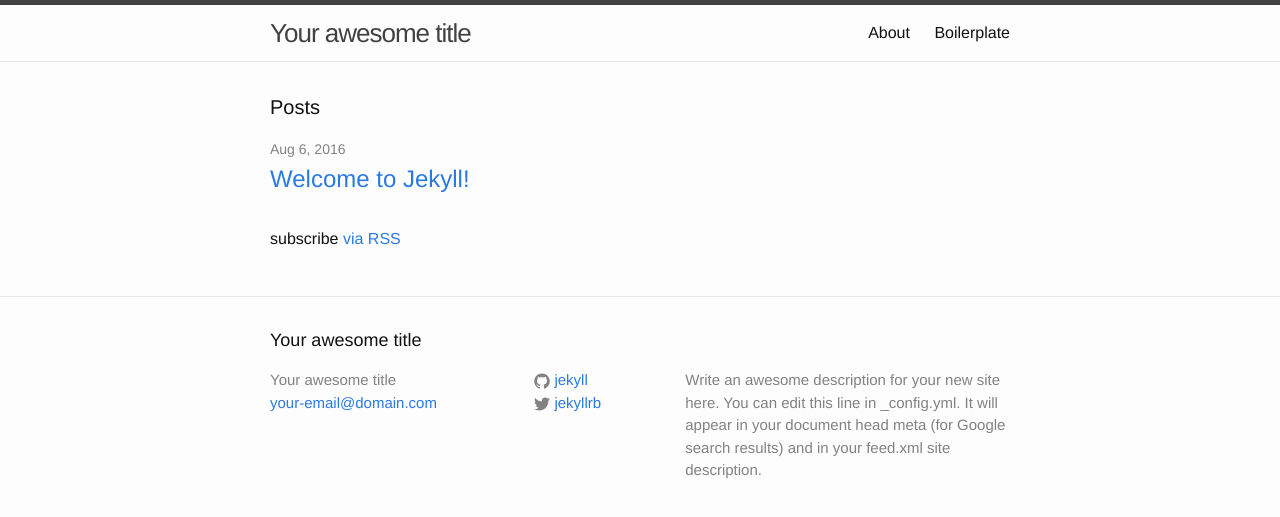
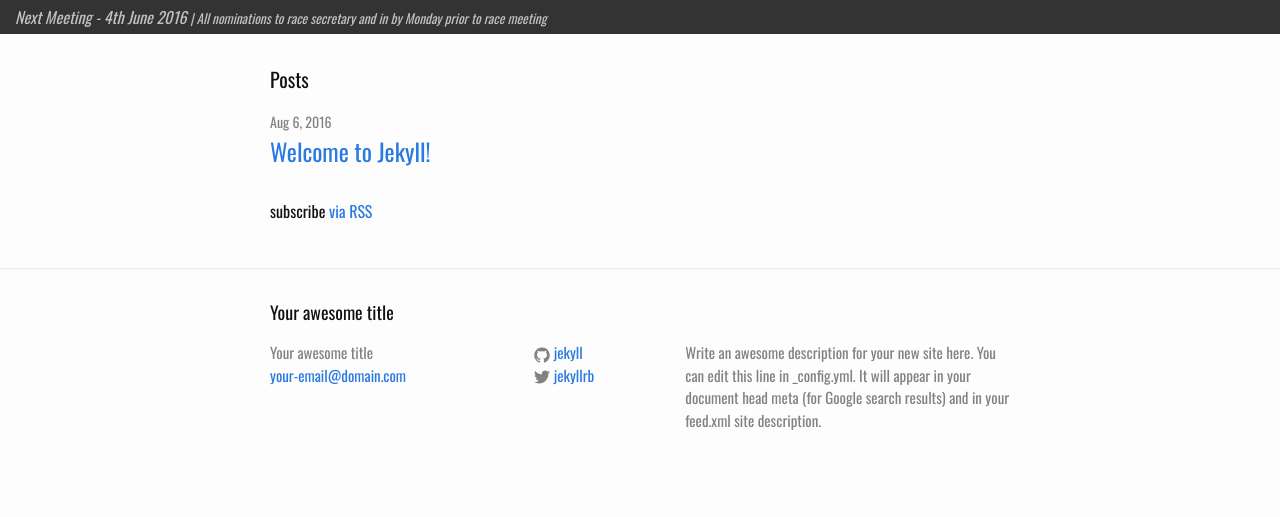
Before and after one commit to PatrickRoberts93/gs-refresh, a Jekyll site: the page built from index.html, in a window 1280 px wide. Shown: the top 517 px of the page. Built offline with Jekyll 4.4.1, drawn with Linux system fonts in a browser that asks for light colours.

Commit message:
next meeting status bar

```diff
--- a/_includes/head.html
+++ b/_includes/head.html
@@ -9,4 +9,5 @@
   <link rel="stylesheet" href="{{ "/css/main.css" | prepend: site.baseurl }}">
   <link rel="canonical" href="{{ page.url | replace:'index.html','' | prepend: site.baseurl | prepend: site.url }}">
   <link rel="alternate" type="application/rss+xml" title="{{ site.title }}" href="{{ "/feed.xml" | prepend: site.baseurl | prepend: site.url }}">
+  <link href="https://fonts.googleapis.com/css?family=Oswald:300,400,700" rel="stylesheet">
 </head>
--- a/_includes/header.html
+++ b/_includes/header.html
@@ -1,27 +1,5 @@
-<header class="site-header">
-
-  <div class="wrapper">
-
-    <a class="site-title" href="{{ site.baseurl }}/">{{ site.title }}</a>
-
-    <nav class="site-nav">
-      <a href="#" class="menu-icon">
-        <svg viewBox="0 0 18 15">
-          <path fill="#424242" d="M18,1.484c0,0.82-0.665,1.484-1.484,1.484H1.484C0.665,2.969,0,2.304,0,1.484l0,0C0,0.665,0.665,0,1.484,0 h15.031C17.335,0,18,0.665,18,1.484L18,1.484z"/>
-          <path fill="#424242" d="M18,7.516C18,8.335,17.335,9,16.516,9H1.484C0.665,9,0,8.335,0,7.516l0,0c0-0.82,0.665-1.484,1.484-1.484 h15.031C17.335,6.031,18,6.696,18,7.516L18,7.516z"/>
-          <path fill="#424242" d="M18,13.516C18,14.335,17.335,15,16.516,15H1.484C0.665,15,0,14.335,0,13.516l0,0 c0-0.82,0.665-1.484,1.484-1.484h15.031C17.335,12.031,18,12.696,18,13.516L18,13.516z"/>
-        </svg>
-      </a>
-
-      <div class="trigger">
-        {% for my_page in site.pages %}
-          {% if my_page.title %}
-          <a class="page-link" href="{{ my_page.url | prepend: site.baseurl }}">{{ my_page.title }}</a>
-          {% endif %}
-        {% endfor %}
-      </div>
-    </nav>
-
+<header class="header">
+  <div class="next-meeting">
+    <h4 class="next-meeting__text"><i>Next Meeting - 4th June 2016 <small>| All nominations to race secretary and in by Monday prior to race meeting</i></small></h4>
   </div>
-
 </header>
--- /dev/null
+++ b/_sass/_header.scss
@@ -0,0 +1,18 @@
+.header {
+
+}
+
+.next-meeting {
+  background: $color-black-lt;
+  padding: 0 15px;
+  width: 100%;
+  .next-meeting__text {
+    color: #c1c1c1;
+    padding: 5px 0;
+    margin: 0;
+    overflow: hidden;
+    text-overflow: ellipsis;
+    white-space: nowrap;
+    padding-right: 15px;
+  }
+}
--- a/css/main.scss
+++ b/css/main.scss
@@ -3,10 +3,14 @@
 ---
 @charset "utf-8";
 
+// Goulburn Speedway Colors //
+$color-orange:     #ff7400;
+$color-black-lt:   #333;
 
 
 // Our variables
-$base-font-family: "Helvetica Neue", Helvetica, Arial, sans-serif;
+$base-font-family: 'Oswald', sans-serif;
+
 $base-font-size:   16px;
 $base-font-weight: 400;
 $small-font-size:  $base-font-size * 0.875;
@@ -49,5 +53,6 @@ $on-laptop:        800px;
 @import
         "base",
         "layout",
-        "syntax-highlighting"
+        "syntax-highlighting",
+        "header"
 ;
```
